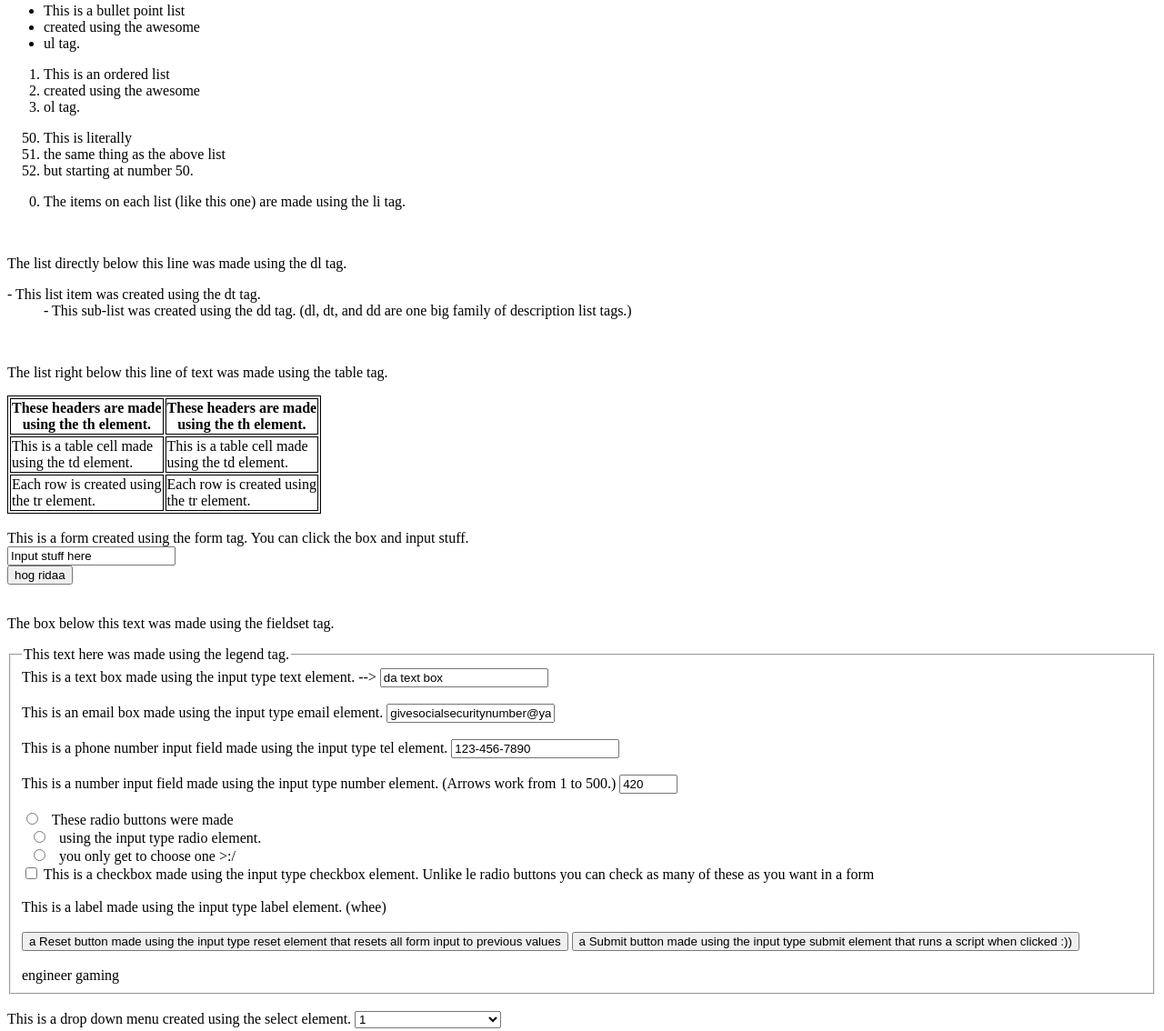
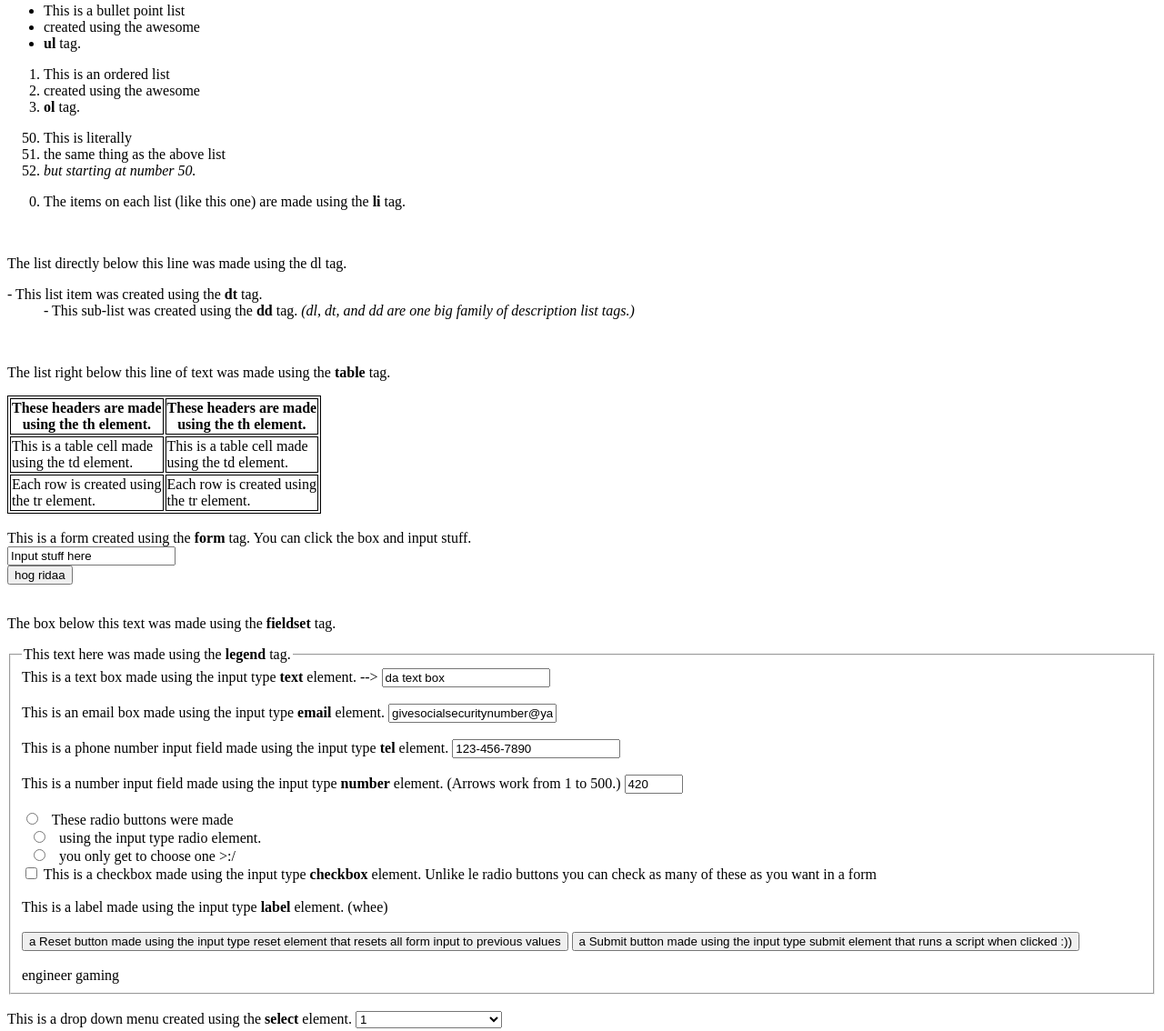
Before and after one commit to RetroCoding1/firstwebproject-new, a plain HTML site: page part2.html in a window 1280 px wide. Shown: the part 397-1531 px from the top of the page at 91% size. Drawn offline with Linux system fonts and the light colour scheme.

Commit message:
bold and emphasis added, settings changed

```diff
--- a/part2.html
+++ b/part2.html
@@ -27,36 +27,42 @@
     <ul>
       <li>This is a bullet point list</li>
       <li>created using the awesome</li>
-      <li>ul tag.</li>
+      <li><strong>ul</strong> tag.</li>
     </ul>
     <ol>
       <li>This is an ordered list</li>
       <li>created using the awesome</li>
-      <li>ol tag.</li>
+      <li><strong>ol</strong> tag.</li>
     </ol>
 
     <ol start="50">
       <li>This is literally</li>
       <li>the same thing as the above list</li>
-      <li>but starting at number 50.</li>
+      <li><em>but starting at number 50.</em></li>
     </ol>
 
     <ol start="0">
-      <li>The items on each list (like this one) are made using the li tag.</li>
+      <li>
+        The items on each list (like this one) are made using the
+        <strong>li</strong> tag.
+      </li>
     </ol>
 
     <br />
     <p>The list directly below this line was made using the dl tag.</p>
     <dl>
-      <dt>- This list item was created using the dt tag.</dt>
+      <dt>- This list item was created using the <strong>dt</strong> tag.</dt>
       <dd>
-        - This sub-list was created using the dd tag. (dl, dt, and dd are one
-        big family of description list tags.)
+        - This sub-list was created using the <strong>dd</strong> tag.
+        <em>(dl, dt, and dd are one big family of description list tags.)</em>
       </dd>
     </dl>
 
     <br />
-    <p>The list right below this line of text was made using the table tag.</p>
+    <p>
+      The list right below this line of text was made using the
+      <strong>table</strong> tag.
+    </p>
     <table>
       <tr>
         <th>
@@ -94,8 +100,8 @@
       action="https://c.tenor.com/qS9AKPHYSTwAAAAM/clash-of-clans-hog-rider.gif"
     >
       <label for="fname"
-        >This is a form created using the form tag. You can click the box and
-        input stuff.</label
+        >This is a form created using the <strong>form</strong> tag. You can
+        click the box and input stuff.</label
       ><br />
       <input
         type="text"
@@ -106,12 +112,17 @@
       <input type="submit" value="hog ridaa" />
     </form>
     <br />
-    <p>The box below this text was made using the fieldset tag.</p>
+    <p>
+      The box below this text was made using the <strong>fieldset</strong> tag.
+    </p>
     <form action="https://c.tenor.com/Rb9IRhCSV4EAAAAC/tf2-engineer.gif">
       <fieldset>
-        <legend>This text here was made using the legend tag.</legend>
+        <legend>
+          This text here was made using the <strong>legend</strong> tag.
+        </legend>
         <label for="genericText"
-          >This is a text box made using the input type text element. --></label
+          >This is a text box made using the input type
+          <strong>text</strong> element. --></label
         >
         <input
           type="text"
@@ -120,7 +131,8 @@
           value="da text box"
         /><br /><br />
         <label for="email"
-          >This is an email box made using the input type email element.</label
+          >This is an email box made using the input type
+          <strong>email</strong> element.</label
         >
         <input
           type="email"
@@ -129,8 +141,8 @@
           value="givesocialsecuritynumber@yay"
         /><br /><br />
         <label for="phone"
-          >This is a phone number input field made using the input type tel
-          element.</label
+          >This is a phone number input field made using the input type
+          <strong>tel</strong> element.</label
         >
         <input
           type="tel"
@@ -140,8 +152,8 @@
           value="123-456-7890"
         /><br /><br />
         <label for="quantity"
-          >This is a number input field made using the input type number
-          element. (Arrows work from 1 to 500.)</label
+          >This is a number input field made using the input type
+          <strong>number</strong> element. (Arrows work from 1 to 500.)</label
         >
         <input
           type="number"
@@ -159,13 +171,13 @@
         <label for="3">you only get to choose one >:/</label><br />
         <input type="checkbox" id="vehicle1" name="checkbox" />
         <label for="checkbox"
-          >This is a checkbox made using the input type checkbox element. Unlike
-          le radio buttons you can check as many of these as you want in a
-          form</label
+          >This is a checkbox made using the input type
+          <strong>checkbox</strong> element. Unlike le radio buttons you can
+          check as many of these as you want in a form</label
         ><br /><br />
         <label for="genericLabel"
-          >This is a label made using the input type label element.
-          (whee)</label
+          >This is a label made using the input type
+          <strong>label</strong> element. (whee)</label
         >
         <br /><br />
         <input
@@ -181,7 +193,8 @@
     </form>
     <br />
     <label for="num"
-      >This is a drop down menu created using the select element.</label
+      >This is a drop down menu created using the
+      <strong>select</strong> element.</label
     >
 
     <select name="num" id="num">
```
